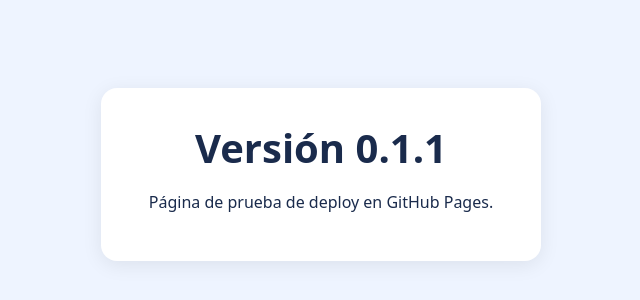
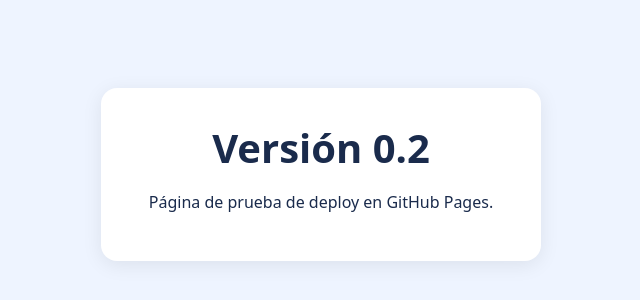
Before and after one commit to luchorcompartidos/prueba-deploy, a plain HTML site: page index.html in a window 1280 px wide. Shown: the part 226-526 px from the top of the page, without its empty margins (319-959 px from the left). Drawn offline with Linux system fonts and the light colour scheme.

Commit message:
Versión 0.2
Co-Authored-By: Claude Opus 5.5 <noreply@anthropic.com>
Claude-Session: https://claude.ai/code/session_01X9Q5DPFBRk1sh4JpUiaVfV

```diff
--- a/index.html
+++ b/index.html
@@ -12,7 +12,7 @@
 </head>
 <body>
   <div class="card">
-    <h1>Versión 0.1.1</h1>
+    <h1>Versión 0.2</h1>
     <p>Página de prueba de deploy en GitHub Pages.</p>
   </div>
 </body>
```
